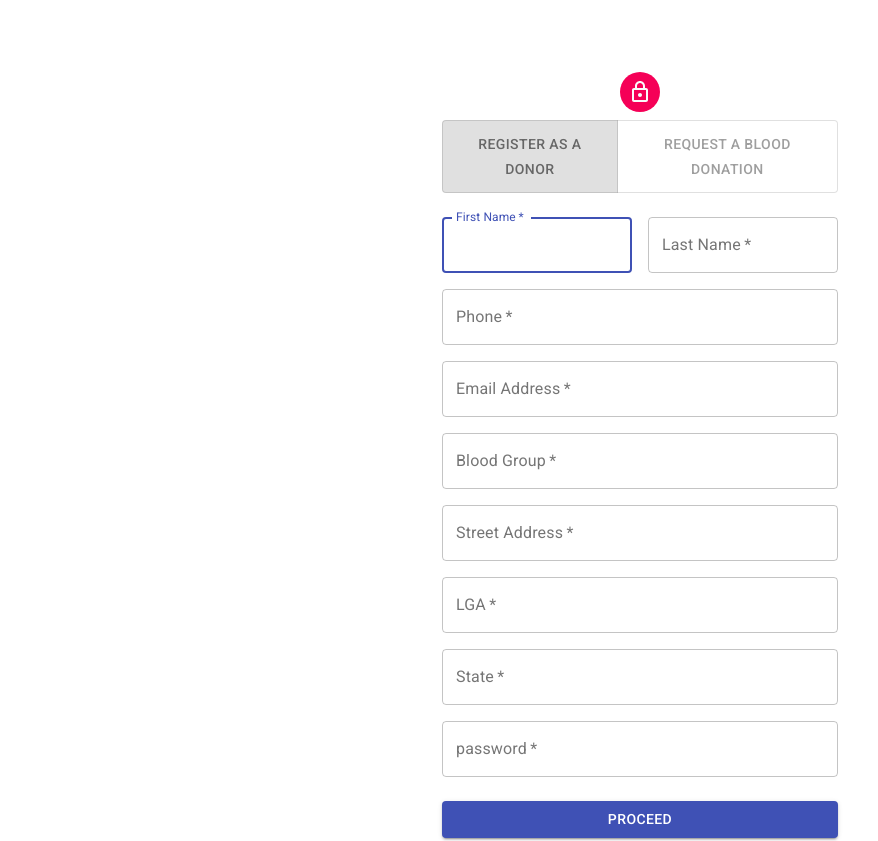
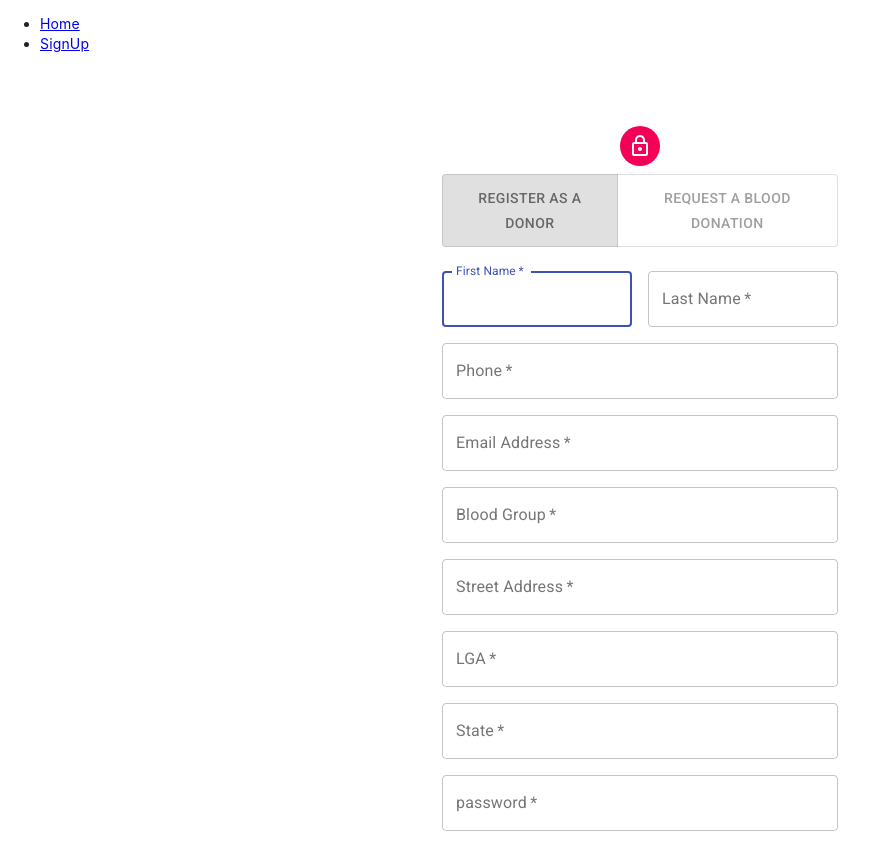
Before and after one commit to ozimos/BloodHub-frontend, a React (Create React App) app: page /signup in a window 1280 px wide. Shown: the top 841 px of the page, without its empty margins (0-878 px from the left). Built offline with nearby package versions, Linux system fonts and the light colour scheme.

Commit message:
add react routing

```diff
--- a/package.json
+++ b/package.json
@@ -9,6 +9,7 @@
     "react": "^16.11.0",
     "react-dom": "^16.11.0",
     "react-redux": "^7.1.1",
+    "react-router-dom": "^5.1.2",
     "react-scripts": "3.2.0",
     "redux": "^4.0.4",
     "redux-thunk": "^2.3.0"
--- a/src/App.js
+++ b/src/App.js
@@ -1,10 +1,58 @@
 import React from 'react';
+import {
+  BrowserRouter as Router,
+  Switch,
+  Route,
+  Link
+} from "react-router-dom";
+import logo from './logo.svg';
 import SignUp from './components/SignUp'
 import './App.css';
 
+
+function Home() {
+  return (<div className="App">
+  <header className="App-header">
+    <img src={logo} className="App-logo" alt="logo" />
+    <p>
+      Edit <code>src/App.js</code> and save to reload.
+    </p>
+    <a
+      className="App-link"
+      href="https://reactjs.org"
+      target="_blank"
+      rel="noopener noreferrer"
+    >
+      Learn React
+    </a>
+  </header>
+</div>);
+}
+
 function App() {
   return (
-    <SignUp />
+    <Router>
+      <div>
+        <nav>
+          <ul>
+            <li>
+              <Link to="/home">Home</Link>
+            </li>
+            <li>
+              <Link to="/signup">SignUp</Link>
+            </li>
+          </ul>
+        </nav>
+        <Switch>
+          <Route path="/signup">
+            <SignUp />
+          </Route>
+          <Route path="/">
+            <Home />
+          </Route>
+        </Switch>
+      </div>
+    </Router>
   );
 }
 
--- a/src/components/SignUp.js
+++ b/src/components/SignUp.js
@@ -117,7 +117,6 @@ export default function SignUp() {
   const handleAlignment = (event, newAlignment) => {
     setIsDonor(newAlignment);
   };
-console.log(isDonor)
   return (
     <Container component="main" maxWidth="xs">
       <CssBaseline />
--- a/src/index.js
+++ b/src/index.js
@@ -1,5 +1,6 @@
 import React from 'react';
 import ReactDOM from 'react-dom';
+import { StylesProvider } from '@material-ui/core/styles';
 import { Provider } from 'react-redux';
 import { createStore, applyMiddleware, compose } from 'redux';
 import thunk from 'redux-thunk';
@@ -15,7 +16,9 @@ const store = createStore( reducers, composeEnhancers( applyMiddleware( thunk )
 
 const jsx = (
   <Provider store={store}>
+    <StylesProvider injectFirst>
     <App />
+    </StylesProvider>
   </Provider>
 );
 
```
Also changed, not shown: 1 other file (tests, documents, lock files or other folders).
